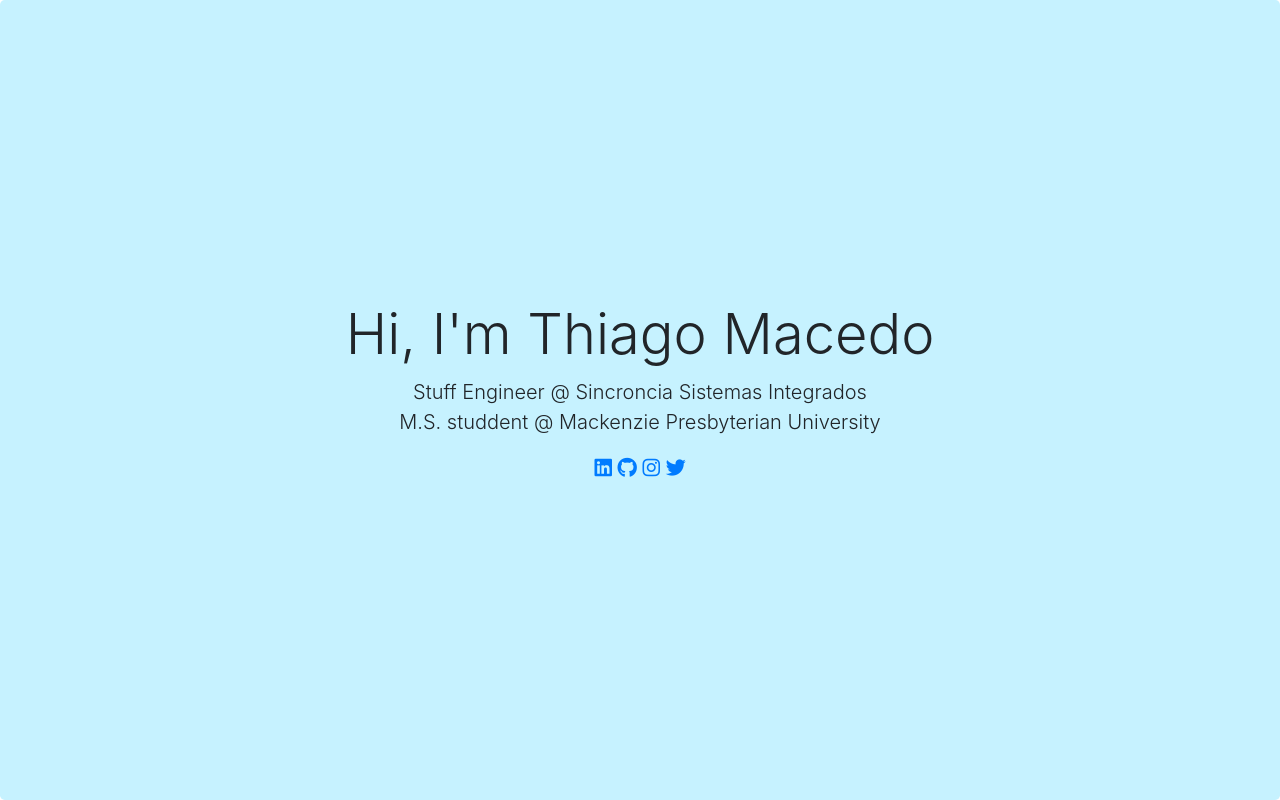
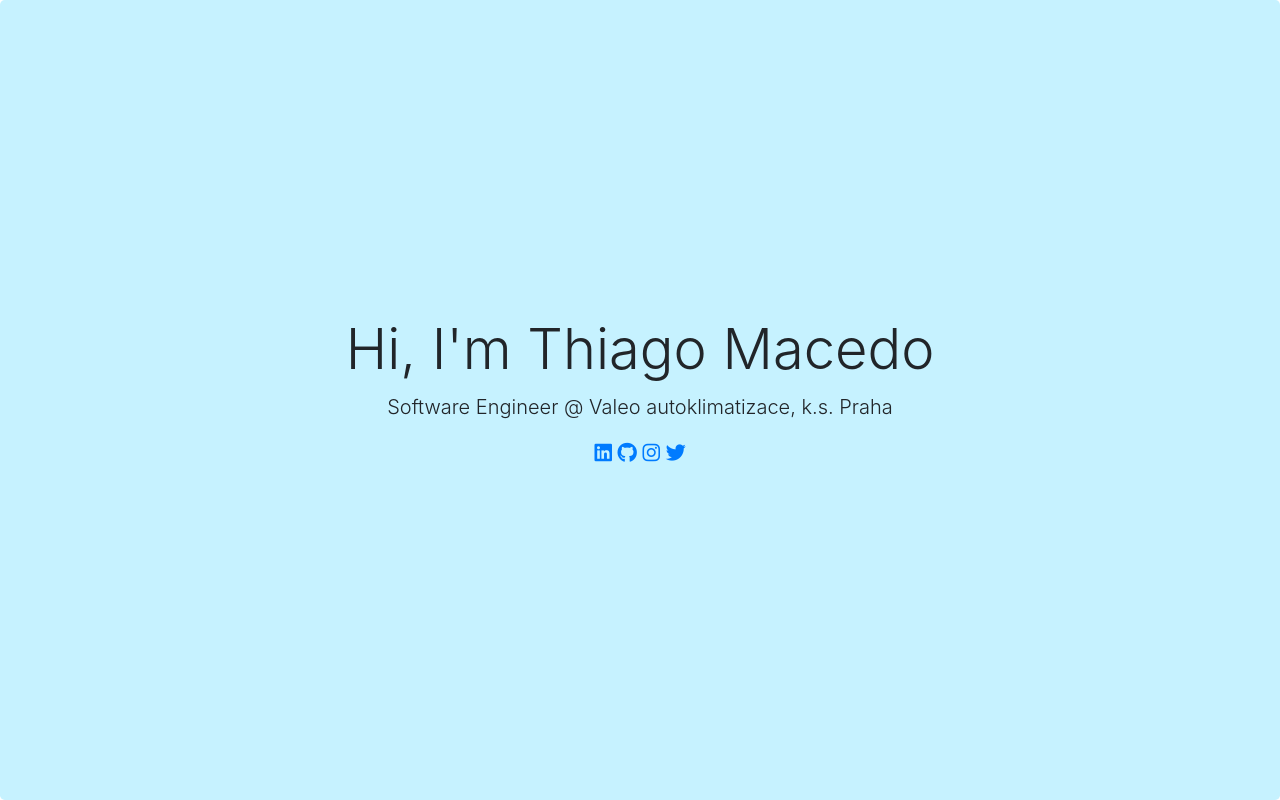
Before and after one commit to macedot/macedot.github.io, a plain HTML site: page index.html in a window 1280 px wide. Drawn offline with nearby package versions, Linux system fonts and the light colour scheme.

Commit message:
Update index.html

```diff
--- a/index.html
+++ b/index.html
@@ -23,7 +23,7 @@
                 <div class="col-12 p-0">
                     <div class="jumbotron min-vh-100 text-center m-0 d-flex flex-column justify-content-center">
                         <h1 class="display-4">Hi, I'm Thiago Macedo</h1>
-                        <p class="lead">Stuff Engineer @ Sincroncia Sistemas Integrados<br/>M.S. studdent @ Mackenzie Presbyterian University</p>
+                        <p class="lead">Software Engineer @ Valeo autoklimatizace, k.s. Praha</p>
                         <p class="lead">
                             <a href="https://www.linkedin.com/in/thiagomacedo/"><i class="fab fa-linkedin" aria-hidden="true"></i></a>
                             <a href="https://github.com/macedot"><i class="fab fa-github" aria-hidden="true"></i></a>
```
